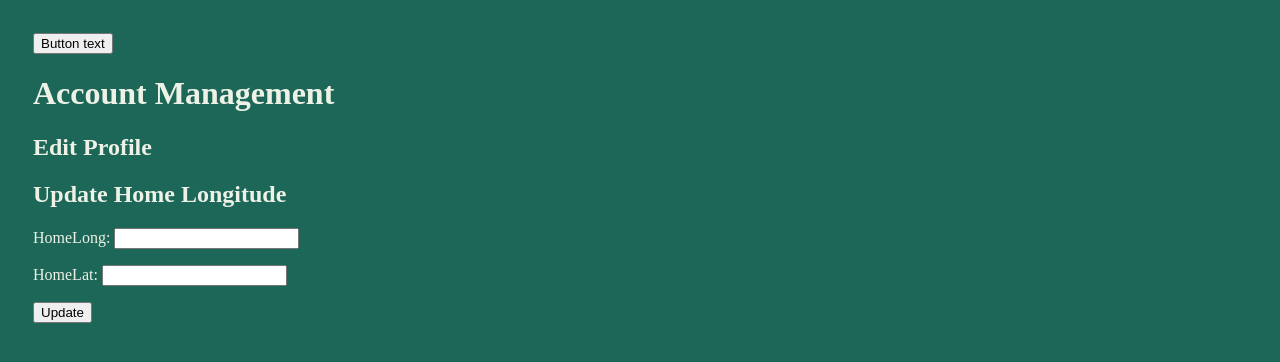
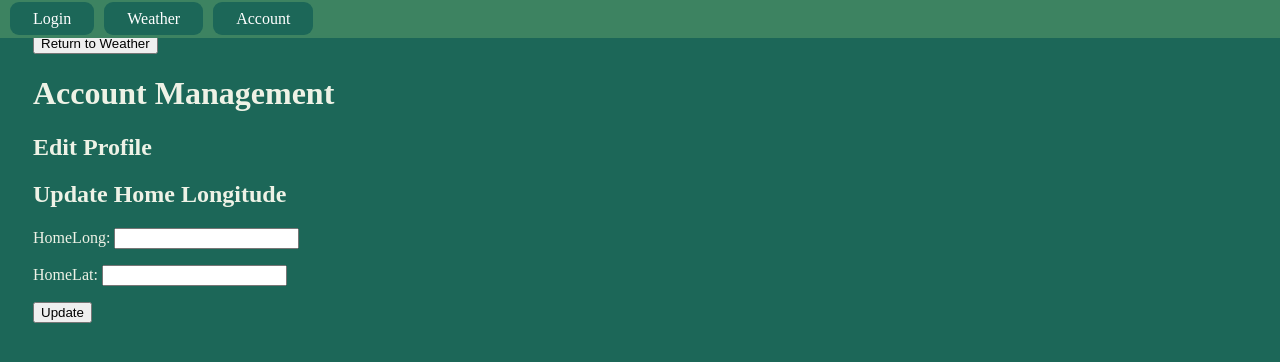
Before and after one commit to omanaz/ItCouldBeWorse, a Django app: page /Home/ in a window 1280 px wide. Shown: the top 362 px of the page. Run offline with Django 4.2, Linux system fonts and the light colour scheme; the visitor is signed in with stand-in values (Sample User, id 1).

Commit message:
bunch of fixes and nav bar

```diff
--- a/compareApp/static/CompareApp/default.css
+++ b/compareApp/static/CompareApp/default.css
@@ -52,3 +52,54 @@ body{
     transition: max-height 0.5s ease-out;
     max-height: 0;
   }
+  /*Nav Elements Bar CSS*/
+  nav ul {
+    z-index: 100;
+    height: 4 0px;
+    list-style-type: none;
+    margin: 0;
+    padding: 10px;
+    background-color: #3D8361;
+    width: 100%;
+    position: absolute;
+    top: 0;
+    left: 0;
+    display: flex; /* this will make the list items side by side */
+    justify-content: left;
+  }
+  nav li{
+    padding-right: 10px;
+  }
+  nav li:first-child {
+    margin-left: 0;
+  }
+  nav li:last-child {
+    margin-right: 0;
+  }
+  /*Nav Buttons CSS*/
+  #bottone1 {
+    padding-left: 23px;
+    padding-right: 23px;
+    padding-bottom: 8px;
+    padding-top: 8px;
+    border-radius: 9px;
+    background: #1C6758;
+    border: none;
+    font-family: inherit;
+    text-align: center;
+    cursor: pointer;
+    transition: 0.4s;
+   }
+
+   #bottone1:hover {
+    box-shadow: 7px 5px 56px -14px #fff;
+   }
+
+   #bottone1:active {
+    transform: scale(0.97);
+    box-shadow: 7px 5px 56px -10px #fff;
+   }
+   a{
+    text-decoration: none;
+    color: #fff;
+   }
--- a/compareApp/templates/CompareApp/accountManage.html
+++ b/compareApp/templates/CompareApp/accountManage.html
@@ -4,7 +4,7 @@
 {% block content%}
  <form action="{% url 'earthView' %}" method="post">
     {% csrf_token %}
-    <input type="submit" value="Button text">
+    <input type="submit" value="Return to Weather">
   </form>
 
   <h1>Account Management</h1>
--- a/compareApp/templates/CompareApp/base.html
+++ b/compareApp/templates/CompareApp/base.html
@@ -7,16 +7,18 @@
     <link rel="stylesheet" type="text/css" href="{% static 'compareApp/default.css' %}">
     {% block styles %}{% endblock %}
   </head>
-  <body> <!-- not yet implemented
+  <body>
+    {% if showbanner %}
     <header>
       <nav>
         <ul>
-          <li><a href="login">Home</a></li>
-          <li><a href="#">About</a></li>
-          <li><a href="#">Contact</a></li>
+          <li><a id="bottone1" href="{% url 'login' %}">Login</a></li>
+          <li><a id="bottone1" href="{% url 'earthView' %}">Weather</a></li>
+          <li><a id="bottone1" href="{% url 'accountHome' %}">Account</a></li>
         </ul>
       </nav>
-    </header>-->
+    </header>
+    {%endif%}
 
     <main>
       {% block content %}
--- a/compareApp/templates/CompareApp/landingPage.html
+++ b/compareApp/templates/CompareApp/landingPage.html
@@ -5,6 +5,7 @@
 {% if data.error %}
   <p>{{ data.error }}</p>
 {% else %}
+<br>
   <h1>API Data</h1>
   <ul>
     {% for period in data.periods %}
--- a/compareApp/templates/CompareApp/login.html
+++ b/compareApp/templates/CompareApp/login.html
@@ -16,7 +16,7 @@
         <span class="hover-text" aria-hidden="true">&nbsp;Enter&nbsp;</span>
       </button>
     </form>
-    {% if "LoginForm" in form %}
+    {% if formname %}
     <form action="{% url 'register' %}" method="get">
       <button type = "submit" data-text="Awesome" class="button" id="button2">
         <span class="actual-text">&nbsp;Create&nbsp;</span>
--- a/compareApp/views.py
+++ b/compareApp/views.py
@@ -22,7 +22,7 @@ def loginView(request):
                 return redirect('earthView')
     else:
         form = forms.LoginForm()
-    return render(request, 'compareApp/login.html', {'form': form})
+    return render(request, 'compareApp/login.html', {'form': form, 'formname': 'login'})
 class register(CreateView):
     model = User
     form_class = forms.fullUser
@@ -47,7 +47,7 @@ def accountHome(request):
             return redirect('accountHome')
     else:
         form = UserUpdateForm(instance=request.user)
-    return render(request, 'compareApp/accountManage.html', {'form': form})
+    return render(request, 'compareApp/accountManage.html', {'form': form, 'showbanner':True})
 
 
 
@@ -60,7 +60,7 @@ def accountHome(request):
     #return render(request, 'CompareApp/accountManage.html')
 def earthView(request):
     data = getData(request)
-    return render(request, 'compareApp/landingPage.html', {'data':data})
+    return render(request, 'compareApp/landingPage.html', {'data':data, 'showbanner':True})
 #####
 
 
@@ -69,7 +69,10 @@ import requests
 @login_required
 def getData(request):
     user = request.user
+    broken = True
     if user.is_authenticated:
+        if broken:
+            return {"periods": [10,11]}
         # Access the field data of the logged-in user
         Lat = user.homeLat
         Long = user.homeLong
@@ -86,9 +89,9 @@ def getData(request):
         forecast_hourly_response = requests.get(forecast_hourly_url)
         forecast_hourly_data = forecast_hourly_response.json()
         periods = forecast_data["properties"]["periods"]
-        for i in periods:
-            print(i)
-            print('------------------------------------------------------')
+        #for i in periods:
+         #   print(i)
+          #  print('------------------------------------------------------')
         #print(periods)
         return {'periods':periods}
 
```
